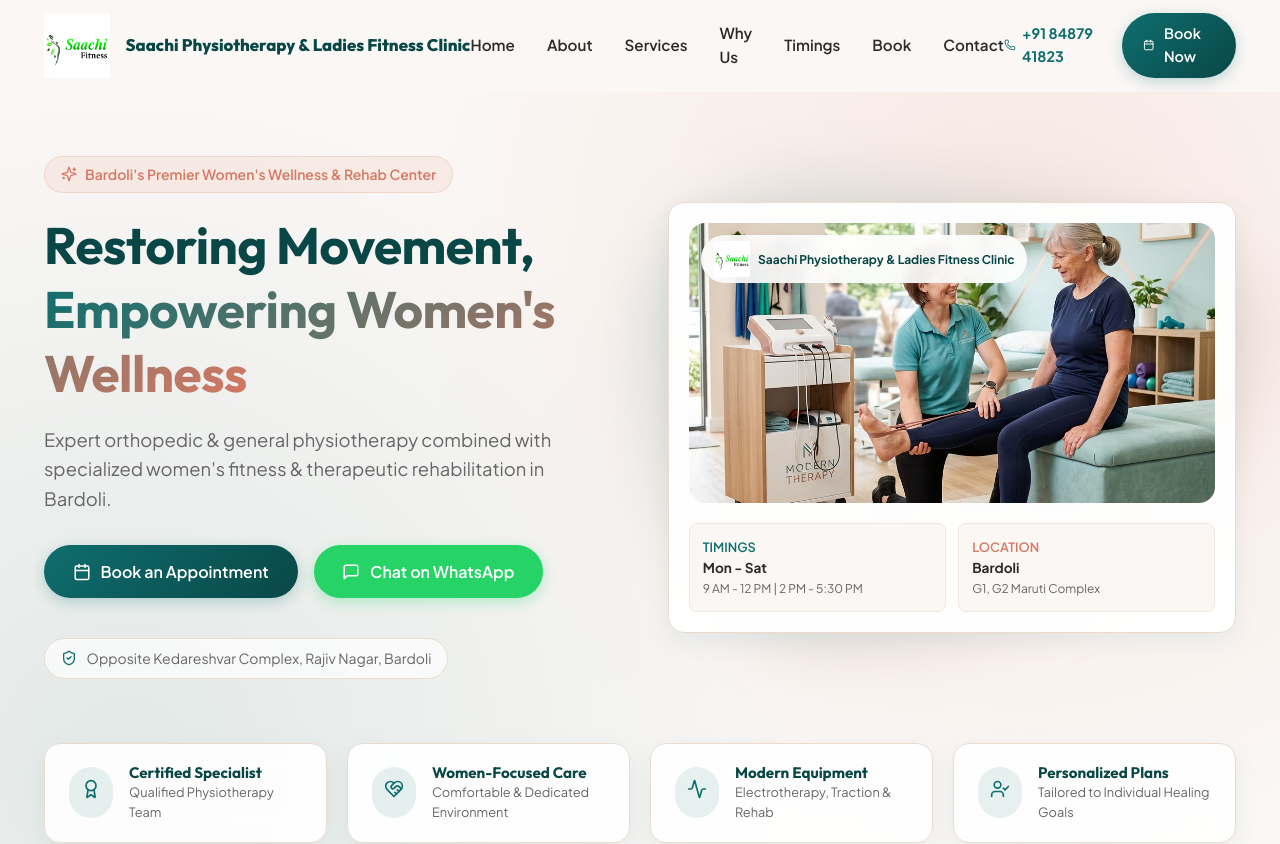
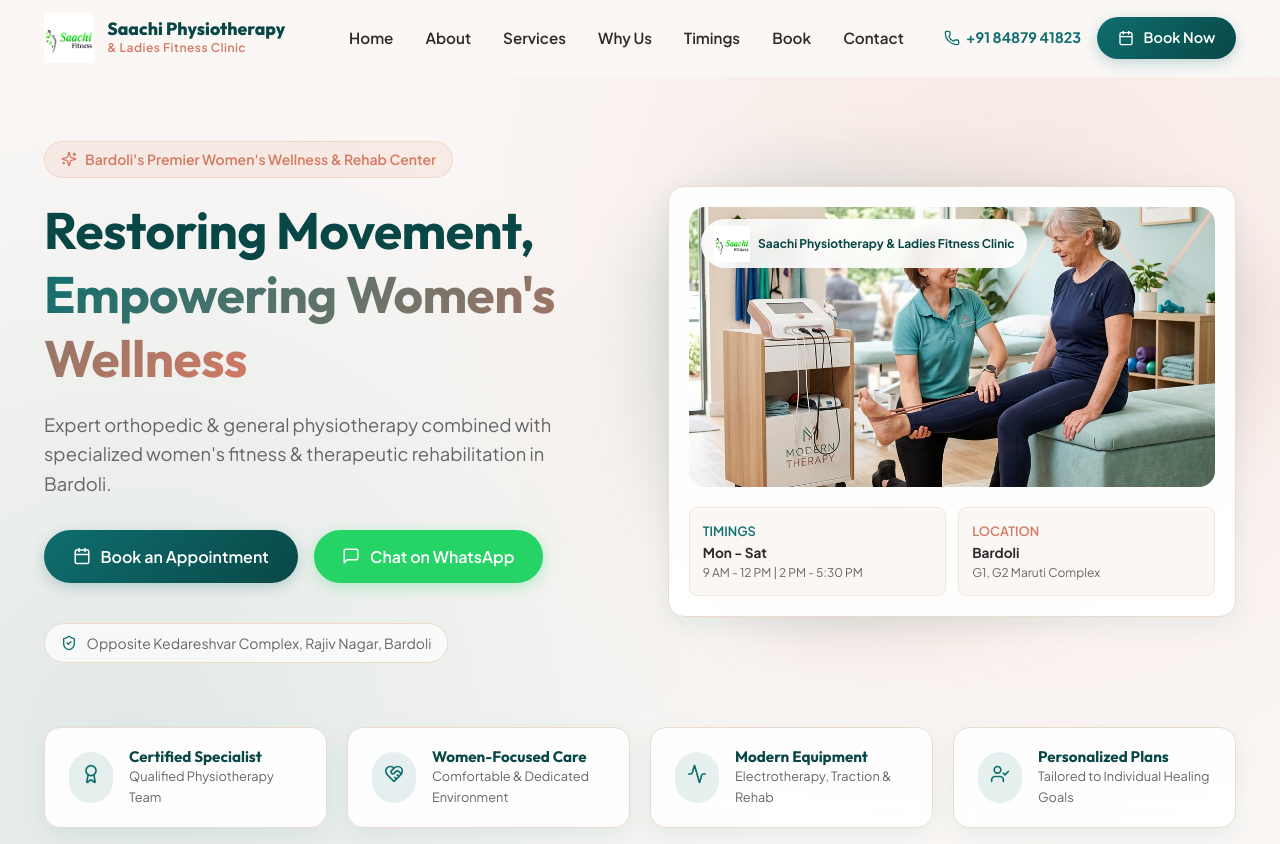
Before and after one commit to dipsyparmar1214-wq/saachiphysiofit, a React (Vite) app: page / in a window 1280 px wide. Shown: the top 844 px of the page. Built offline with nearby package versions, Linux system fonts and the light colour scheme.

Commit message:
Fix navbar title overlapping with Home link and make social icons high-contrast crisp white circles

```diff
--- a/src/components/Footer.jsx
+++ b/src/components/Footer.jsx
@@ -29,7 +29,7 @@
             </p>
 
             {/* Social Media Links */}
-            <div style={{ display: 'flex', alignItems: 'center', gap: '0.8rem' }}>
+            <div style={{ display: 'flex', alignItems: 'center', gap: '0.8rem', marginTop: '1rem' }}>
               <a
                 href={clinicData.socialLinks.instagram}
                 target="_blank"
@@ -39,17 +39,17 @@
                   width: '40px',
                   height: '40px',
                   borderRadius: '50%',
-                  background: 'rgba(255, 255, 255, 0.12)',
+                  background: '#FFFFFF',
                   display: 'inline-flex',
                   alignItems: 'center',
                   justify: 'center',
-                  color: '#FFFFFF',
+                  color: 'var(--color-primary-dark)',
                   transition: 'var(--transition)',
-                  padding: 0
+                  boxShadow: '0 2px 8px rgba(0,0,0,0.15)'
                 }}
                 className="social-icon"
               >
-                <svg width="18" height="18" viewBox="0 0 24 24" fill="none" stroke="#FFFFFF" strokeWidth="2" strokeLinecap="round" strokeLinejoin="round" style={{ display: 'block' }}>
+                <svg width="20" height="20" viewBox="0 0 24 24" fill="none" stroke="var(--color-primary-dark)" strokeWidth="2" strokeLinecap="round" strokeLinejoin="round" style={{ display: 'block' }}>
                   <rect x="2" y="2" width="20" height="20" rx="5" ry="5"></rect>
                   <path d="M16 11.37A4 4 0 1 1 12.63 8 4 4 0 0 1 16 11.37z"></path>
                   <line x1="17.5" y1="6.5" x2="17.51" y2="6.5"></line>
@@ -65,17 +65,17 @@
                   width: '40px',
                   height: '40px',
                   borderRadius: '50%',
-                  background: 'rgba(255, 255, 255, 0.12)',
+                  background: '#FFFFFF',
                   display: 'inline-flex',
                   alignItems: 'center',
                   justify: 'center',
-                  color: '#FFFFFF',
+                  color: 'var(--color-primary-dark)',
                   transition: 'var(--transition)',
-                  padding: 0
+                  boxShadow: '0 2px 8px rgba(0,0,0,0.15)'
                 }}
                 className="social-icon"
               >
-                <svg width="18" height="18" viewBox="0 0 24 24" fill="none" stroke="#FFFFFF" strokeWidth="2" strokeLinecap="round" strokeLinejoin="round" style={{ display: 'block' }}>
+                <svg width="20" height="20" viewBox="0 0 24 24" fill="none" stroke="var(--color-primary-dark)" strokeWidth="2" strokeLinecap="round" strokeLinejoin="round" style={{ display: 'block' }}>
                   <path d="M18 2h-3a5 5 0 0 0-5 5v3H7v4h3v8h4v-8h3l1-4h-4V7a1 1 0 0 1 1-1h3z"></path>
                 </svg>
               </a>
--- a/src/components/Navbar.jsx
+++ b/src/components/Navbar.jsx
@@ -45,12 +45,12 @@
     >
       <div className="container" style={{ display: 'flex', alignItems: 'center', justifyContent: 'space-between' }}>
         {/* Brand Logo & Name */}
-        <a href="#home" style={{ display: 'flex', alignItems: 'center', gap: '1rem' }}>
+        <a href="#home" style={{ display: 'flex', alignItems: 'center', gap: '0.8rem', marginRight: '1.5rem', flexShrink: 0 }}>
           <img
             src={logoImg}
-            alt="Saachi Physiotherapy & Ladies Fitness Clinic Logo"
+            alt="Saachi Logo"
             style={{
-              height: '65px',
+              height: '50px',
               width: 'auto',
               objectFit: 'contain',
               background: 'transparent'
@@ -61,12 +61,22 @@
               display: 'block',
               fontFamily: 'var(--font-heading)',
               fontWeight: 800,
-              fontSize: '1.05rem',
+              fontSize: '1.1rem',
               color: 'var(--color-primary-dark)',
+              lineHeight: 1.1,
+              whiteSpace: 'nowrap'
+            }}>
+              Saachi Physiotherapy
+            </span>
+            <span style={{
+              display: 'block',
+              fontSize: '0.75rem',
+              fontWeight: 600,
+              color: 'var(--color-secondary-dark)',
               whiteSpace: 'nowrap',
-              lineHeight: 1
+              letterSpacing: '0.5px'
             }}>
-              Saachi Physiotherapy & Ladies Fitness Clinic
+              & Ladies Fitness Clinic
             </span>
           </div>
         </a>
```
